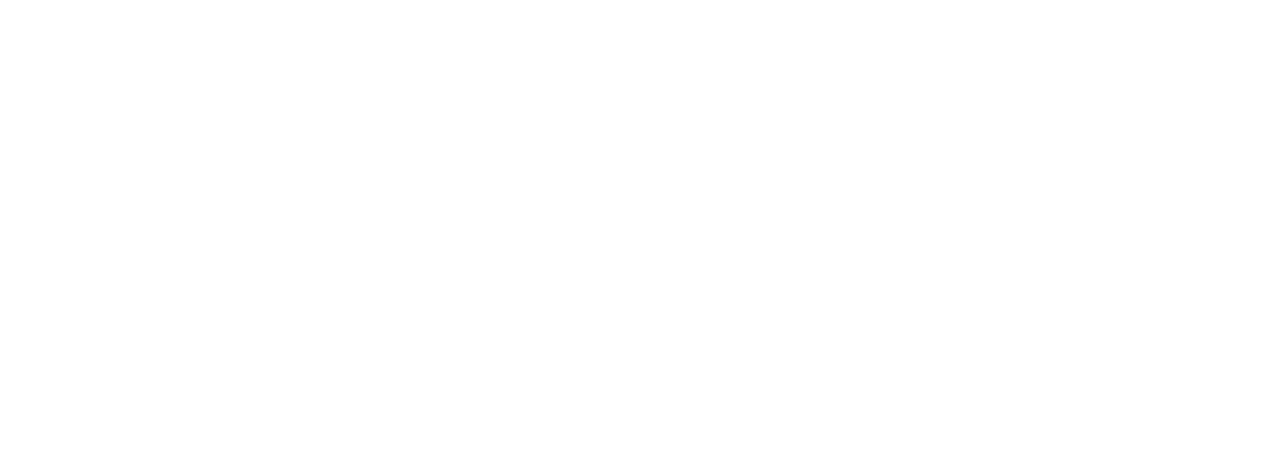
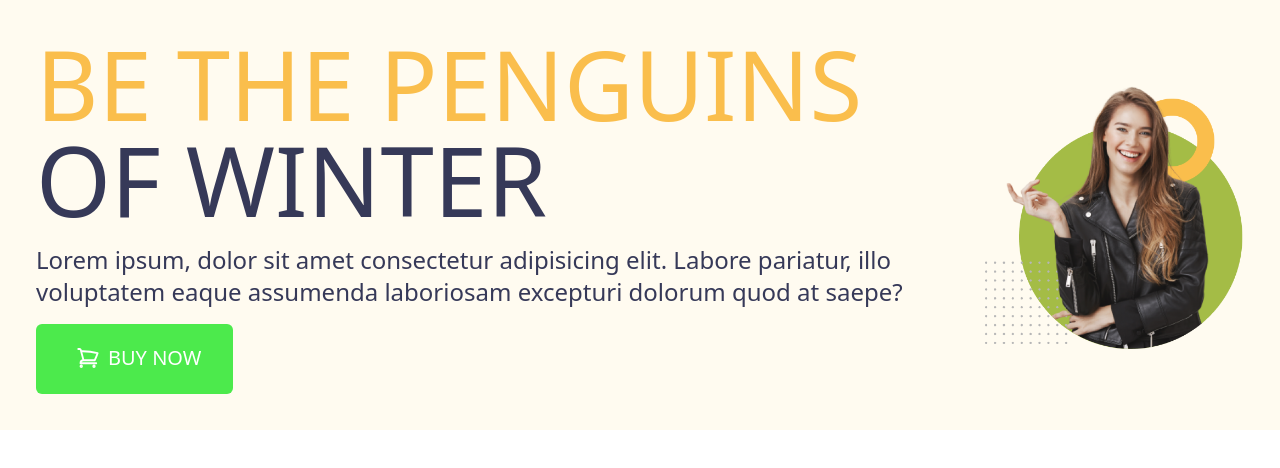
Before and after one commit to sabbir-noyon/p_p_penguin_fashion_project, a plain HTML site: page index.html in a window 1280 px wide. Drawn offline with nearby package versions, Linux system fonts and the light colour scheme.

Commit message:
Hero Area Completed

```diff
--- a/index.html
+++ b/index.html
@@ -8,6 +8,48 @@
 </head>
 <body>
 
+    <header class="bg-[#FFFBF0;]  p-9       ">
+        <!--navigation area start-->
+        <nav></nav>
+
+        <!--navigation area end-->
+
+        <!--hero area start-->
+
+        <div class="hero-container flex items-center justify-between">
+
+            <div class="hero-texts">
+                <h1 class="uppercase text-[#363958] text-8xl pb-4 font-medium " ><span class="text-[#fabe4c]">Be the Penguins</span>
+                <br>
+                 of Winter</h1>
+                <p class="text-[#363958] text-2xl pb-4">Lorem ipsum, dolor sit amet consectetur adipisicing elit. Labore pariatur, illo voluptatem eaque assumenda laboriosam excepturi dolorum quod at saepe?</p>
+                <button class="text-xl bg-[#4cea4c] text-white  rounded-md pt-5 pr-8 pb-5 pl-10 uppercase" > <a href="#"> <svg xmlns="http://www.w3.org/2000/svg" fill="none" viewBox="0 0 24 24" stroke-width="1.8" stroke="currentColor" class="w-6 h-6 inline mr-2 mb-1">
+                    <path stroke-linecap="round" stroke-linejoin="round" d="M2.25 3h1.386c.51 0 .955.343 1.087.835l.383 1.437M7.5 14.25a3 3 0 00-3 3h15.75m-12.75-3h11.218c1.121-2.3 2.1-4.684 2.924-7.138a60.114 60.114 0 00-16.536-1.84M7.5 14.25L5.106 5.272M6 20.25a.75.75 0 11-1.5 0 .75.75 0 011.5 0zm12.75 0a.75.75 0 11-1.5 0 .75.75 0 011.5 0z" />
+                  </svg>Buy Now</a> </button>
+            </div>
+
+            <div class="hero-image">
+                <img src="images/model.png">
+
+            </div>
+
+        </div>
+
+        <!--hero area end-->
+
+
+    </header>
+
+    <main>
+
+    </main>
+
+    <footer>
+
+
+    </footer>
+
+
 
 </body>
 </html>
```
Also changed, not shown: tailwind.config.js (added, +8 -0 lines), images/model.png (added).
